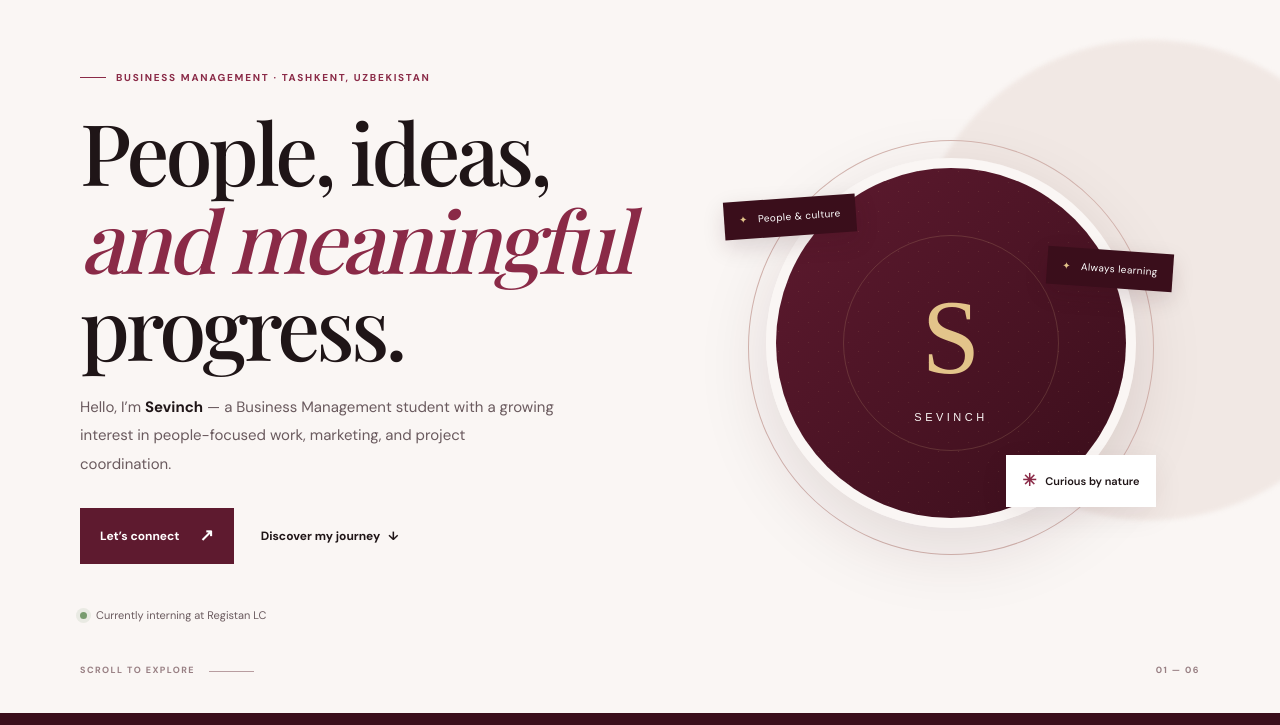
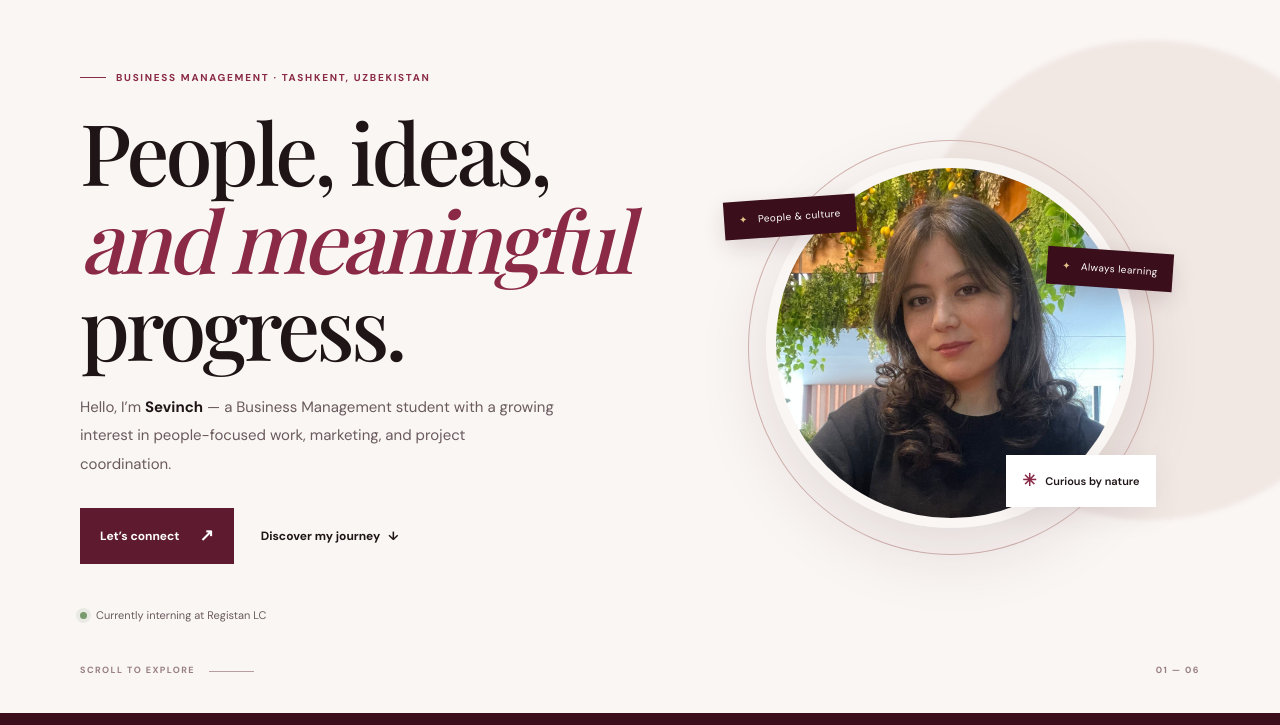
Before and after one commit to shavkatovasevinch92-eng/sevinch-portfolio, a plain HTML site: page index.html in a window 1280 px wide. Shown: the part 75-800 px from the top of the page. Drawn offline with nearby package versions, Linux system fonts and the light colour scheme.

Commit message:
Use the uploaded profile photo in the website

```diff
--- a/index.html
+++ b/index.html
@@ -38,7 +38,7 @@
         <div class="hero-visual">
           <div class="portrait-frame">
             <div class="portrait-halo" aria-hidden="true"></div>
-            <img class="portrait" src="assets/profile.jpg" alt="Portrait of Sevinch Shavkatova" onerror="this.onerror=null;this.src='assets/profile-placeholder.svg';">
+            <img class="portrait" src="assets/profile%20pic.jpg" alt="Portrait of Sevinch Shavkatova" onerror="this.onerror=null;this.src='assets/profile-placeholder.svg';">
             <span class="portrait-caption"><span class="caption-star">✳</span> Curious by nature</span>
           </div>
           <div class="floating-tag tag-top"><span>✦</span> People &amp; culture</div>
```
